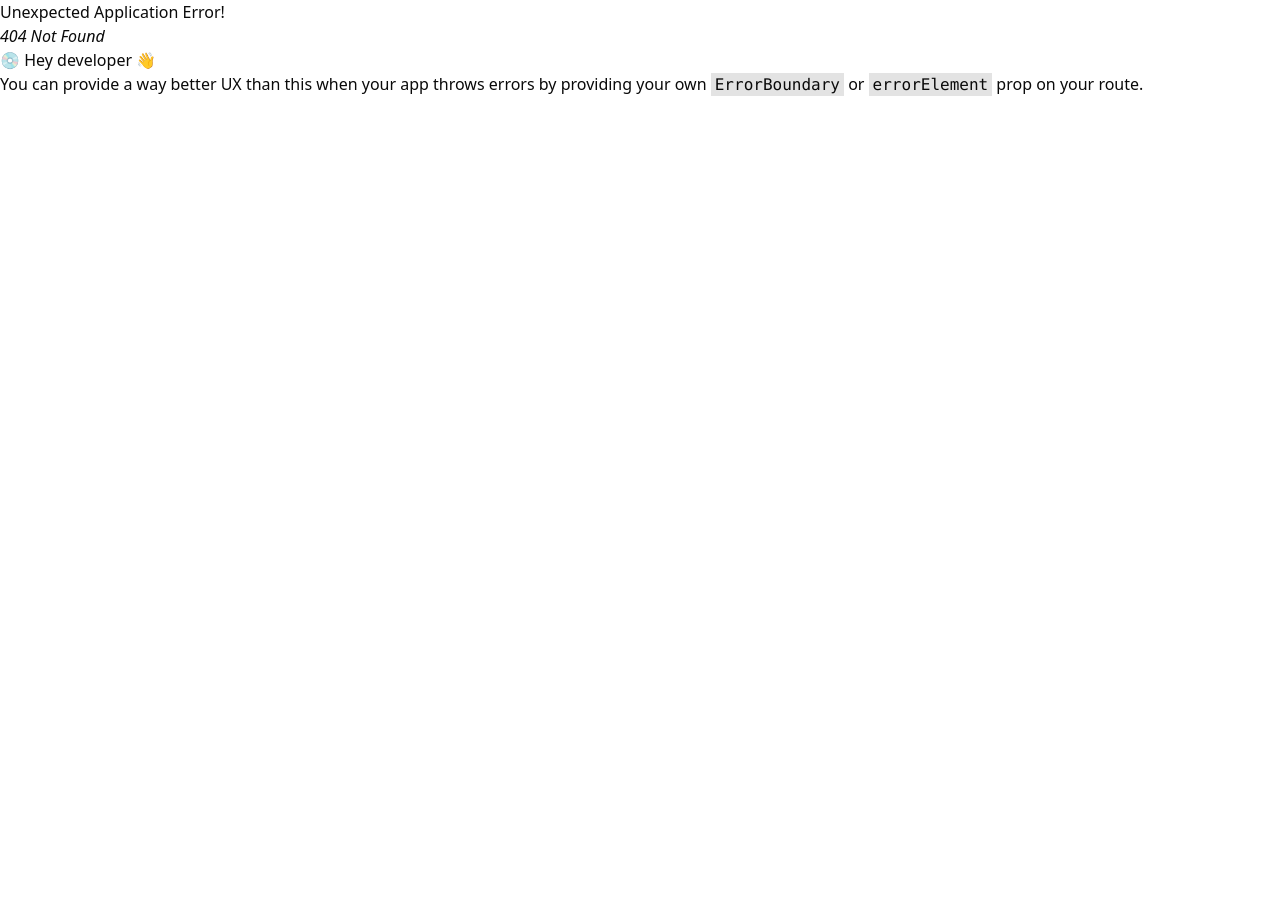
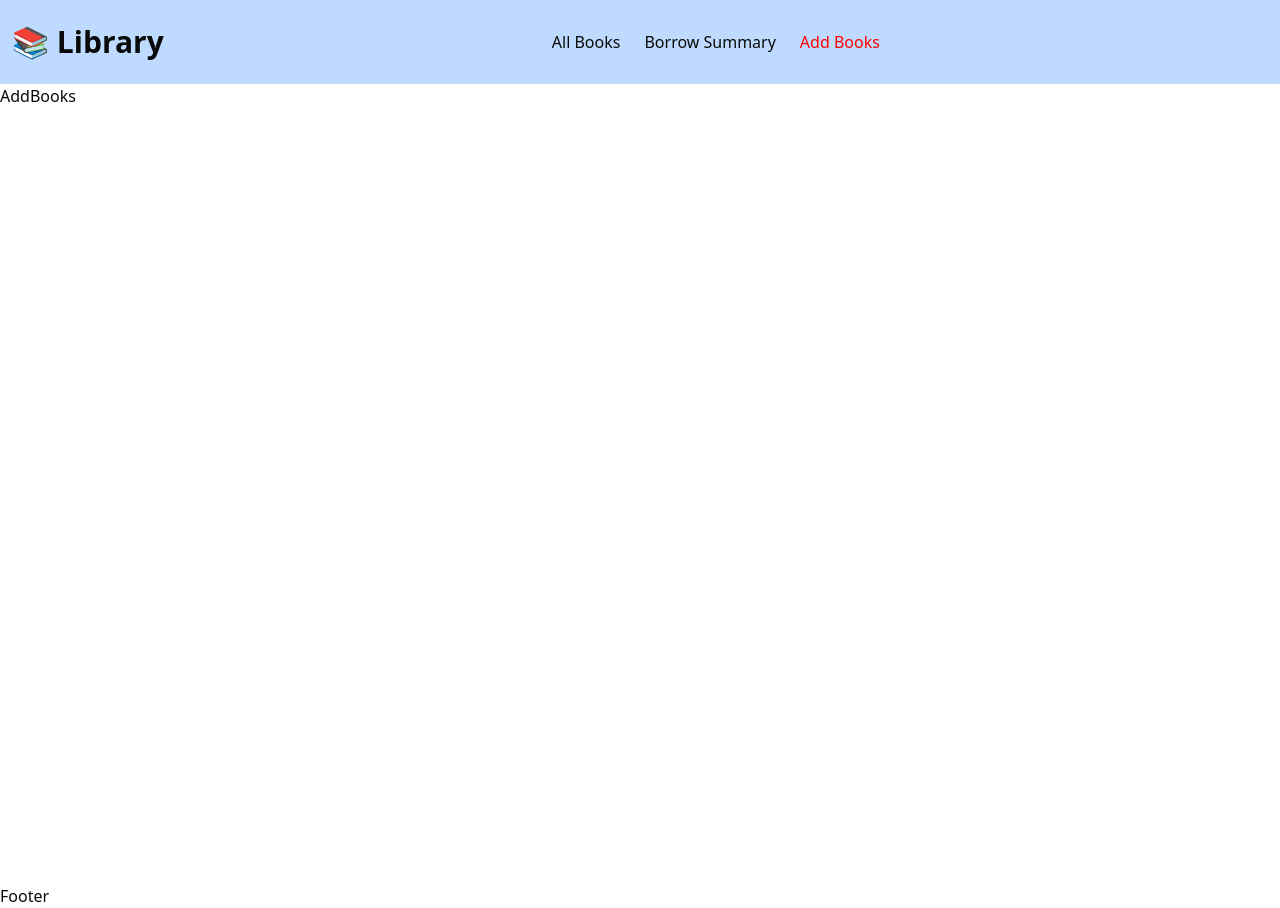
Before and after one commit to Hayder987/assignment-4-redux, a React (Vite) app: page /create-book in a window 1280 px wide. Before the commit this address had no page. Before the commit the page ends 800 px from the top, so only its background shows below. Built offline with nearby package versions, Linux system fonts and the light colour scheme.

Commit message:
create add and update book page

```diff
--- a/src/commonComponents/NavBar.tsx
+++ b/src/commonComponents/NavBar.tsx
@@ -5,13 +5,14 @@ const NavBar = () => {
   return (
     <nav className="flex justify-between items-center bg-blue-200 py-6 px-3">
         <div className="">
-            <p className="text-xl font-semibold md:text-3xl">📚 Library</p>
+            <p className="text-base font-semibold md:text-3xl">📚 Library</p>
         </div>
         {/* nav menu */}
         <div className="">
-            <ul className="flex justify-center items-center gap-6">
+            <ul className="flex justify-center items-center text-sm md:text-base gap-6">
                 <NavLink to='/'><li className="">All Books</li></NavLink>
                 <NavLink to='/borrow-summary'><li className="">Borrow Summary</li></NavLink>
+                <NavLink to='/create-book'><li className="">Add Books</li></NavLink>
             </ul>
         </div>
         {/* login */}
--- /dev/null
+++ b/src/pages/AddBooks.tsx
@@ -0,0 +1,9 @@
+
+
+const AddBooks = () => {
+  return (
+    <div>AddBooks</div>
+  )
+}
+
+export default AddBooks
--- a/src/pages/AllBooks.tsx
+++ b/src/pages/AllBooks.tsx
@@ -11,6 +11,7 @@ import {
 } from "@/components/ui/table";
 import { RiDeleteBin6Fill } from "react-icons/ri";
 import { FaEdit } from "react-icons/fa";
+import { Link } from "react-router";
 
 const AllBooks = () => {
   const { data, isLoading } = useGetBooksQuery(undefined,{
@@ -26,7 +27,7 @@ const AllBooks = () => {
   return (
     <div className="p-4">
       <div className="py-6 flex justify-end ">
-        <button className="bg-blue-700 cursor-pointer text-white px-4 py-1 rounded-sm">Add Book</button>
+        <Link to={'/create-book'}><button className="bg-blue-700 cursor-pointer text-white px-4 py-1 rounded-sm">Add Book</button></Link>
       </div>
       <h2 className="text-2xl font-semibold mb-4">All Books</h2>
       <div className="border rounded-lg overflow-x-auto">
@@ -58,7 +59,7 @@ const AllBooks = () => {
                   )}
                 </TableCell>
                 <TableCell className="flex gap-3">
-                  <button className="text-blue-600 cursor-pointer text-2xl"><FaEdit /></button>
+                  <Link to={`/edit-book/${book?._id}`}><button className="text-blue-600 cursor-pointer text-2xl"><FaEdit /></button></Link>
                   <button className="text-red-600 cursor-pointer text-2xl"><RiDeleteBin6Fill /></button>
                   <button className="bg-green-700 rounded-md cursor-pointer text-white hover:underline py-1 px-2 ">Borrow</button>
                 </TableCell>
--- /dev/null
+++ b/src/pages/EditBooks.tsx
@@ -0,0 +1,14 @@
+import { useParams } from "react-router"
+
+
+const EditBooks = () => {
+
+    const {id} = useParams();
+    console.log(id)
+
+  return (
+    <div>EditBooks</div>
+  )
+}
+
+export default EditBooks
```
Also changed, not shown: src/router/router.tsx (+10 -0 lines).
